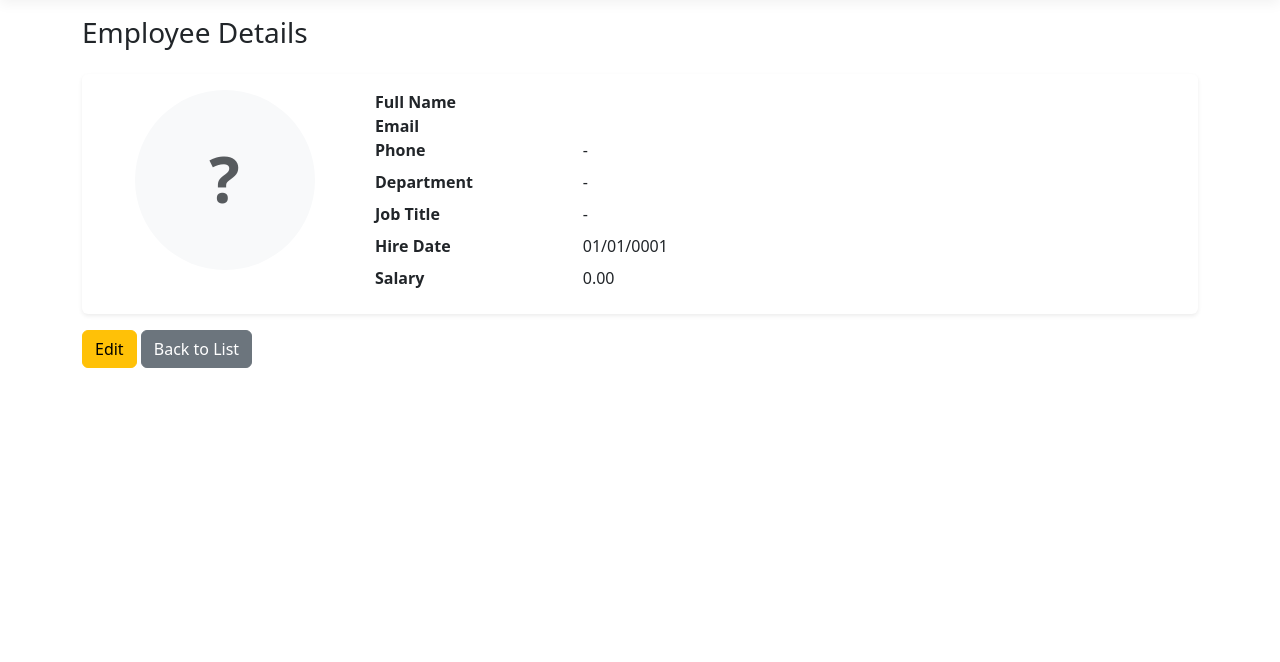
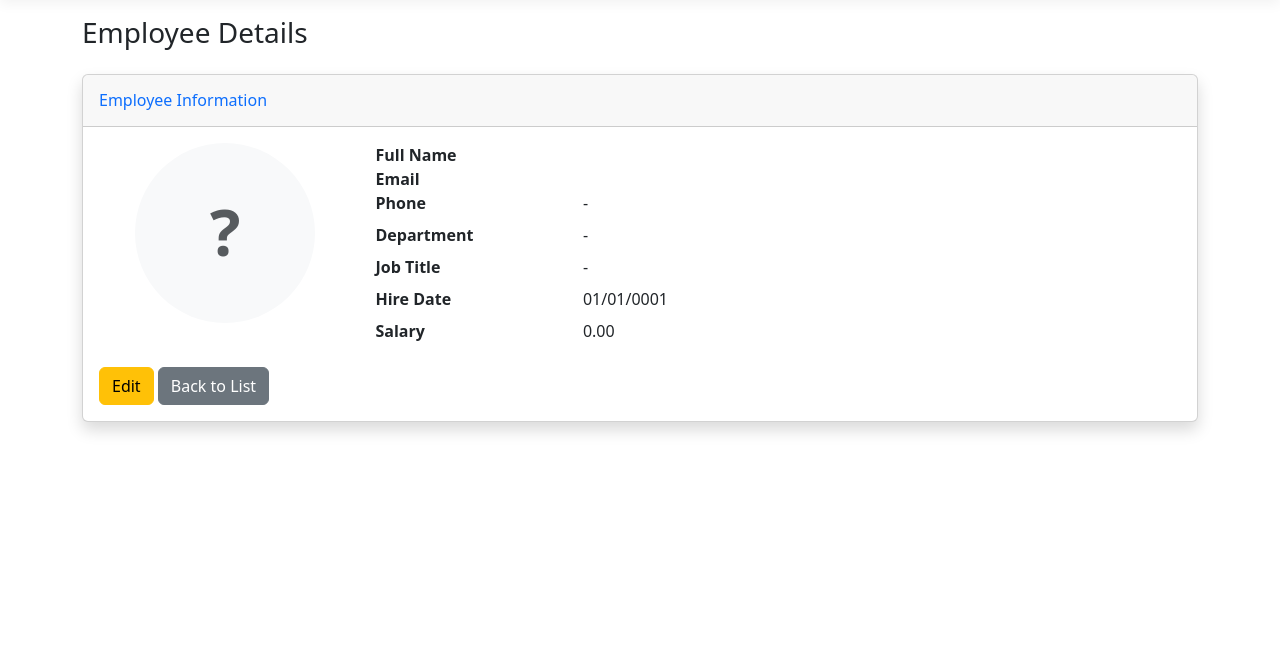
Before and after one commit to mohamedossama143/EmployeeManagementSystem, an ASP.NET Core app: template Views/Employee/Details.cshtml in a window 1280 px wide. Shown: the part 57-719 px from the top of the page. Run offline with ASP.NET Core 8, Linux system fonts and the light colour scheme; the template is opened without the code that fills it, so the values that code supplies are empty; style sheets or scripts are compiled from the project's sources.

Commit message:
Update Details.cshtml
Apply SB Admin 2 template across all pages

```diff
--- a/Views/Employee/Details.cshtml
+++ b/Views/Employee/Details.cshtml
@@ -4,9 +4,14 @@
     ViewData["Title"] = "Employee Details";
 }
 
-<h1 class="h3 mb-4">Employee Details</h1>
+<div class="d-sm-flex align-items-center justify-content-between mb-4">
+    <h1 class="h3 mb-0 text-gray-800">Employee Details</h1>
+</div>
 
-<div class="card shadow-sm border-0">
+<div class="card shadow mb-4">
+    <div class="card-header py-3">
+        <h6 class="m-0 font-weight-bold text-primary">Employee Information</h6>
+    </div>
     <div class="card-body">
         <div class="row">
 
@@ -56,10 +61,14 @@
                 </dl>
             </div>
         </div>
+
+        <div class="mt-3">
+            <a asp-action="Edit" asp-route-id="@Model.Id" class="btn btn-warning">
+                <i class="fas fa-edit"></i> Edit
+            </a>
+            <a asp-action="Index" class="btn btn-secondary">
+                <i class="fas fa-arrow-left"></i> Back to List
+            </a>
+        </div>
     </div>
 </div>
-
-<div class="mt-3">
-    <a asp-action="Edit" asp-route-id="@Model.Id" class="btn btn-warning">Edit</a>
-    <a asp-action="Index" class="btn btn-secondary">Back to List</a>
-</div>
```
